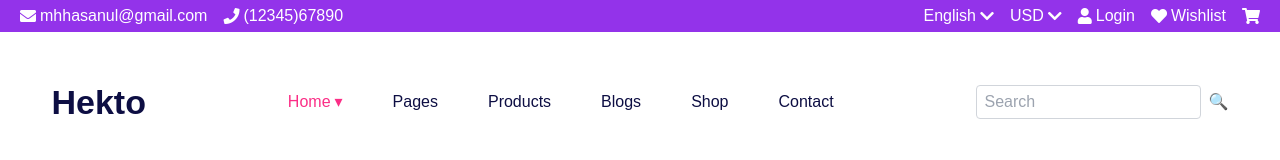
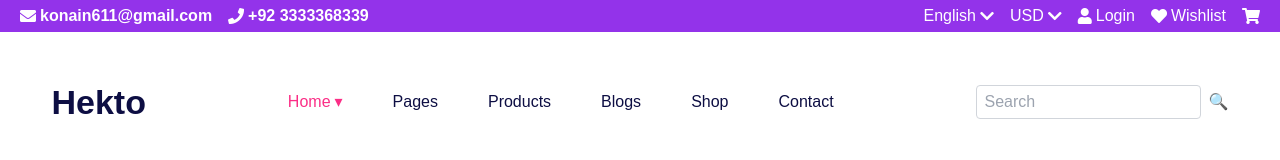
Before and after one commit to konain611/figma-to-nextjs, a Next.js app: page / in a window 1280 px wide. Shown: the top 160 px of the page. Built offline with nearby package versions, Linux system fonts and the light colour scheme.

Commit message:
updates in Header

```diff
--- a/src/app/components/header.tsx
+++ b/src/app/components/header.tsx
@@ -7,11 +7,11 @@ export default function Header(){
       <div className="flex items-center space-x-4">
         <div className="flex items-center space-x-1" >
           <i className="fas fa-envelope" />
-          <span>mhhasanul@gmail.com</span>
+          <span><b>konain611@gmail.com</b></span>
         </div>
         <div className="flex items-center space-x-1">
           <i className="fas fa-phone" />
-          <span>(12345)67890</span>
+          <span><b>+92 3333368339</b></span>
         </div>
       </div>
       <div className="flex items-center space-x-4">
```
